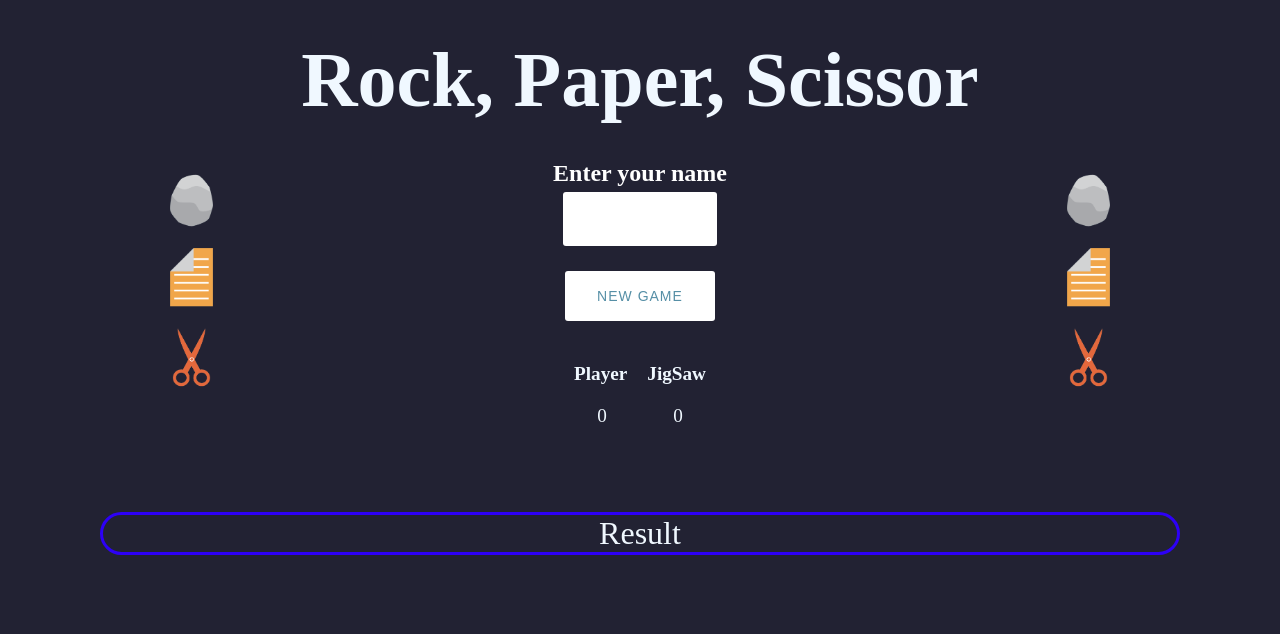
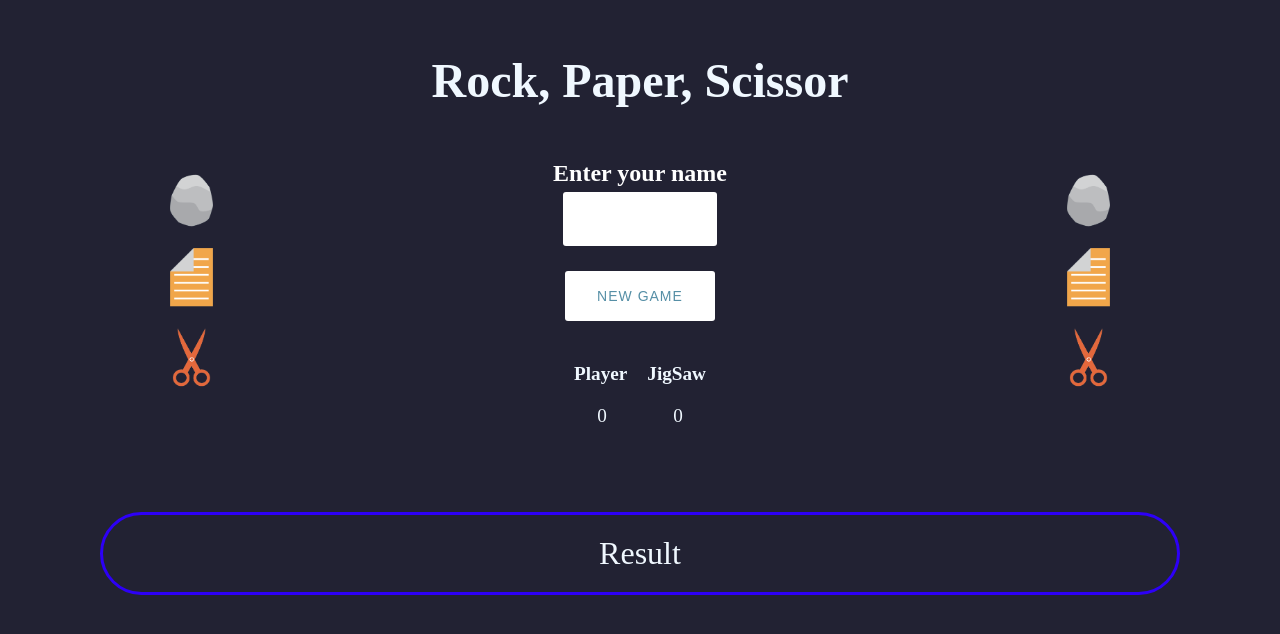
Before and after one commit to mateaspetru/Rock-Paper-Scissor, a plain HTML site: page index.html in a window 1280 px wide. Drawn offline with Linux system fonts and the light colour scheme.

Commit message:
ajust text size

```diff
--- a/style.css
+++ b/style.css
@@ -5,10 +5,11 @@
 }
 
 h1 {
-  font-size: 78px;
+  font-size: 3em;
 }
 html {
   background: #223;
+  height: 100vh;
 }
 
 .mainContainer {
@@ -97,11 +98,12 @@ img:hover {
   justify-content: center;
   align-items: center;
   color: aliceblue;
-  font-size: 2rem;
+  font-size: 2em;
   border: #2d00f7 solid 3px;
   border-radius: 50px;
   margin: 0px 100px;
   margin-top: 73px;
+  padding: 20px;
 }
 .score {
   display: flex;
```
